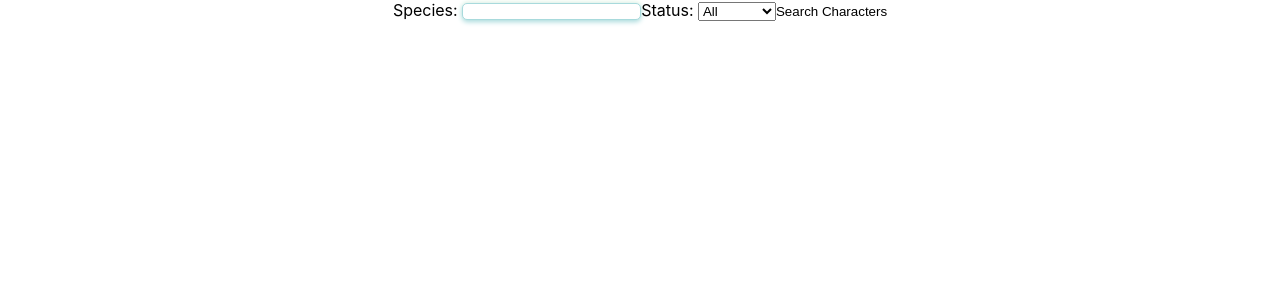
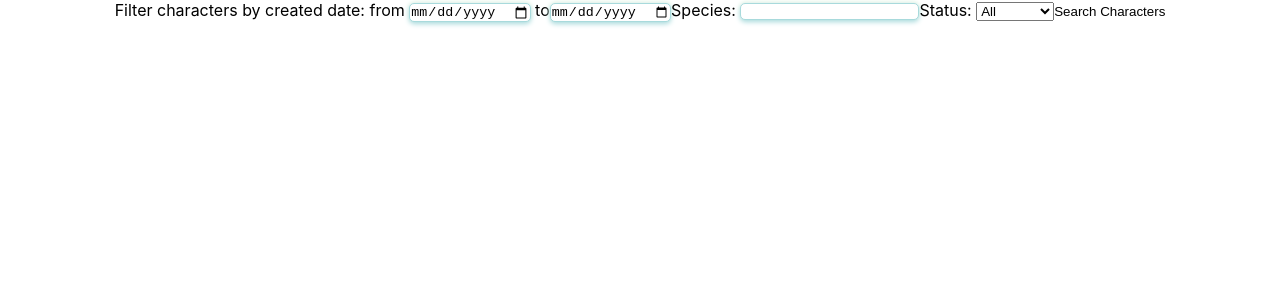
Before and after one commit to shanwong29/rick-and-morty-app, a React (Create React App) app: page / in a window 1280 px wide. Shown: the top 300 px of the page. Built offline with nearby package versions, Linux system fonts and the light colour scheme; no server answers; the HTML template or start-up script is replaced by a standard one.

Commit message:
Add created date filtering feature

```diff
--- a/src/components/BasicInfoCards/BasicInfoCards.js
+++ b/src/components/BasicInfoCards/BasicInfoCards.js
@@ -2,11 +2,14 @@ import React, { useContext } from "react";
 import DateFormat from "../DateFormat/DateFormat";
 import Context from "../../store/context";
 import * as Styled from "./BasicInfoCards.styles";
+import { dateWithinRangeChecker } from "../../service/dateWithinRangeChecker";
 
 const BasicInfoCards = () => {
   console.log("info card");
   const { state, dispatch } = useContext(Context);
   console.log("epiReq", state.episodeReq, "epiData", state.episodeData);
+
+  console.log(state.startDateQuery, state.endDateQuery);
 
   const numOfCardOnEachPage = 10;
 
@@ -22,6 +25,16 @@ const BasicInfoCards = () => {
     let charPosition = i;
     if (state.showSecondPart) {
       charPosition = i + numOfCardOnEachPage;
+    }
+
+    let isCreatedDateWithinQueryPeriod = dateWithinRangeChecker(
+      created,
+      state.startDateQuery,
+      state.endDateQuery
+    );
+
+    if (!isCreatedDateWithinQueryPeriod) {
+      return <></>;
     }
 
     return (
--- a/src/components/QueryInput/QueryInput.js
+++ b/src/components/QueryInput/QueryInput.js
@@ -23,16 +23,60 @@ const QueryInput = () => {
     });
   };
 
+  const handleChange = (e, type) => {
+    e.preventDefault();
+    if (!e.target.value) {
+      return;
+    }
+
+    switch (type) {
+      case "startDate":
+        dispatch({
+          type: `UPDATE_START_DATE_QUERY`,
+          payload: e.target.value,
+        });
+        break;
+      case "endDate":
+        dispatch({
+          type: `UPDATE_END_DATE_QUERY`,
+          payload: e.target.value,
+        });
+        break;
+      default:
+        return;
+    }
+
+    const date = e.target.value;
+  };
+
   return (
     <form
       onSubmit={(e) => {
         handleSubmit(e);
       }}
     >
+      <label htmlFor="date">Filter characters by created date: </label>
+      from{" "}
+      <input
+        type="date"
+        name="startDate"
+        id="startDate"
+        onChange={(e) => {
+          handleChange(e, "startDate");
+        }}
+      />{" "}
+      to
+      <input
+        type="date"
+        name="endDate"
+        id="endDate"
+        onChange={(e) => {
+          handleChange(e, "endDate");
+        }}
+      />
       <label for="species">Species: </label>
       <input type="text" id="species" name="species" />
       <label for="Status">Status: </label>
-
       <select id="status">
         <option value="">All</option>
         <option value="alive">Alive</option>
--- /dev/null
+++ b/src/service/dateWithinRangeChecker.js
@@ -0,0 +1,25 @@
+const dateWithinRangeChecker = (targetDate, rangeStartDate, rangeEndDate) => {
+  targetDate = new Date(targetDate);
+
+  if (rangeStartDate) {
+    rangeStartDate = new Date(rangeStartDate);
+    rangeStartDate.setHours(0, 0, 0);
+    if (targetDate < rangeStartDate) {
+      return false;
+    }
+  }
+
+  if (rangeEndDate) {
+    rangeEndDate = new Date(rangeEndDate);
+    rangeEndDate.setHours(23, 59, 0);
+    if (targetDate > rangeEndDate) {
+      return false;
+    }
+  }
+
+  console.log(targetDate, rangeStartDate, rangeEndDate);
+
+  return true;
+};
+
+export { dateWithinRangeChecker };
--- a/src/store/useGlobalState.js
+++ b/src/store/useGlobalState.js
@@ -10,6 +10,8 @@ const initialState = {
   episodeData: [],
   speciesQuery: "",
   statusQuery: "",
+  startDateQuery: "",
+  endDateQuery: "",
 };
 
 const reducer = (state, action) => {
@@ -87,6 +89,17 @@ const reducer = (state, action) => {
         activeCharPosition: null,
       };
 
+    case `UPDATE_START_DATE_QUERY`:
+      return {
+        ...state,
+        startDateQuery: action.payload,
+      };
+    case `UPDATE_END_DATE_QUERY`:
+      return {
+        ...state,
+        endDateQuery: action.payload,
+      };
+
     default:
       return state;
   }
```
